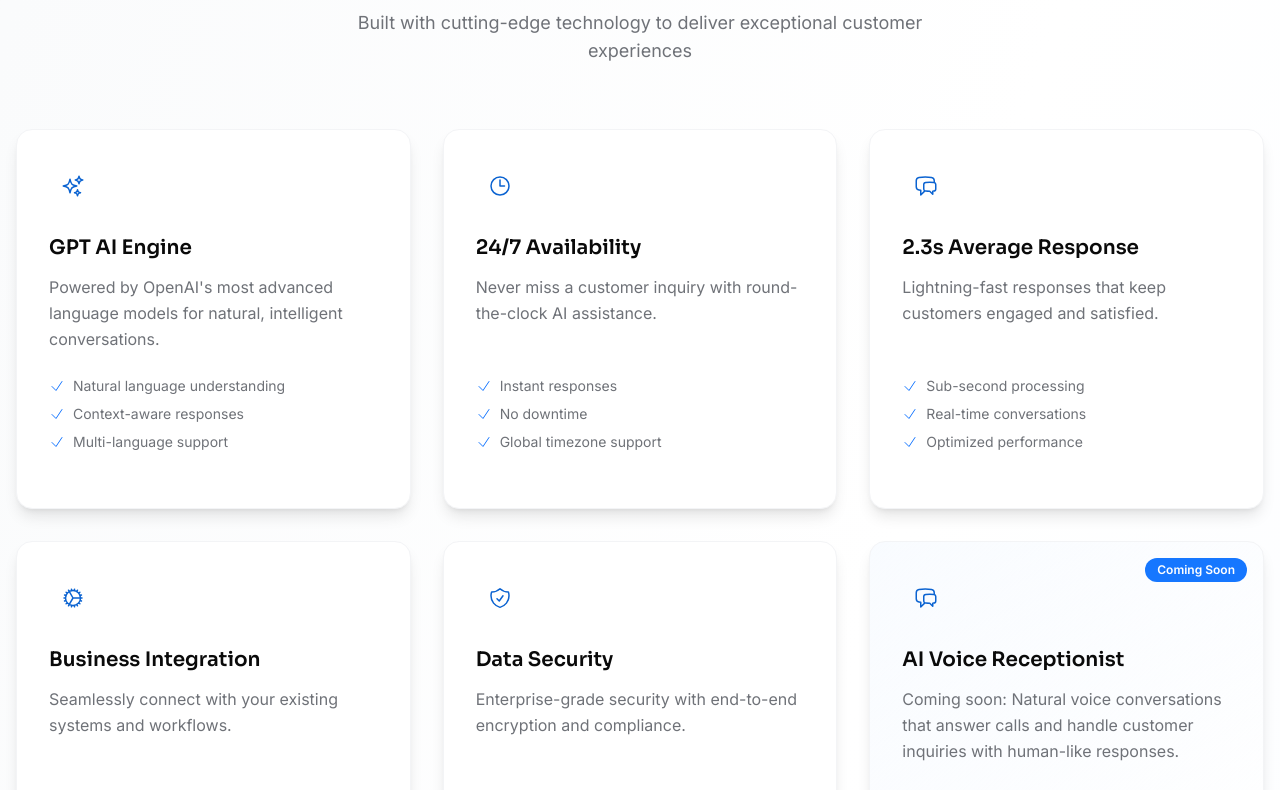
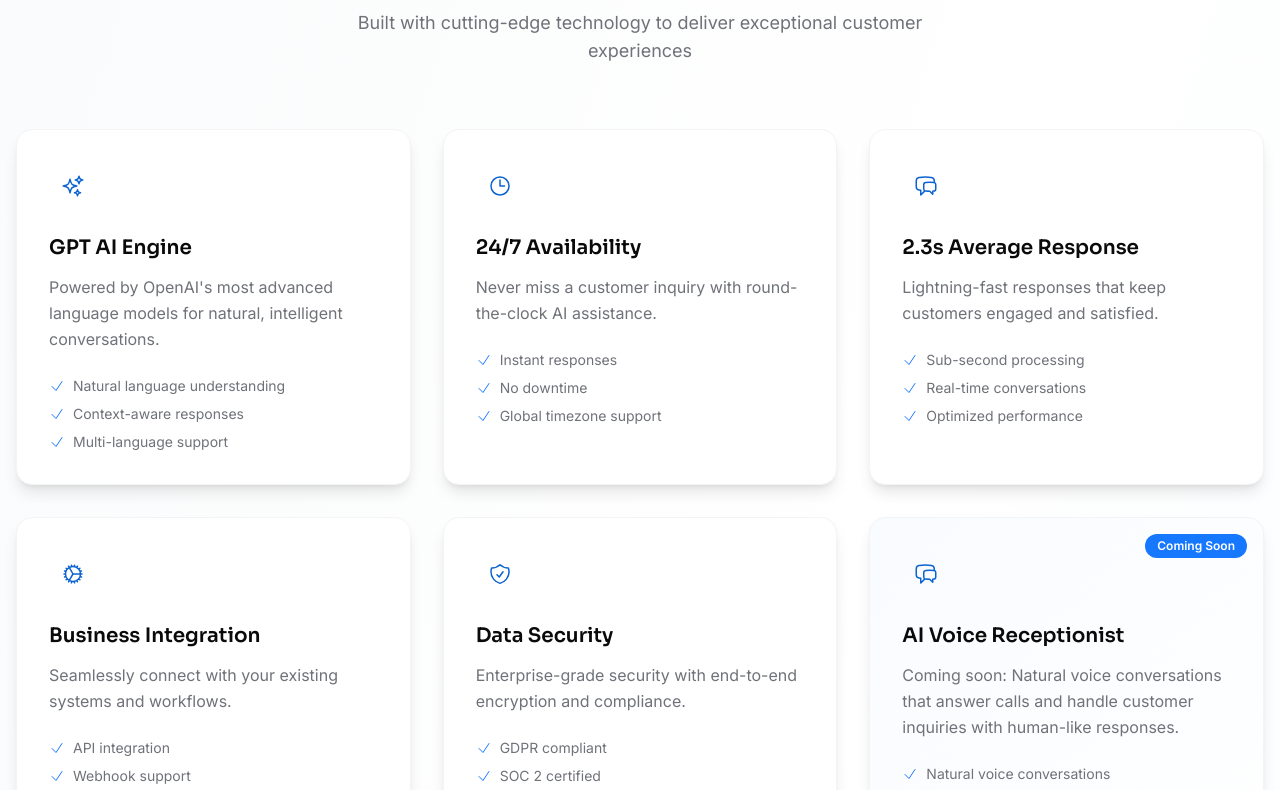
Before and after one commit to cabecaturbo/netiawebsite, a Next.js app: page /features in a window 1280 px wide. Shown: the part 700-1490 px from the top of the page. Built offline with nearby package versions, Linux system fonts and the light colour scheme.

Commit message:
Revert "Fix feature tiles to have uniform height"
This reverts commit 5f99e547fc2f81cb67efe327f1991a568b1500ea.

```diff
--- a/app/features/page.tsx
+++ b/app/features/page.tsx
@@ -129,7 +129,7 @@ export default function FeaturesPage() {
             {features.map((feature, index) => (
               <div
                 key={feature.name}
-                className={`bg-white rounded-2xl p-8 shadow-lg hover-lift transition-all duration-500 border border-gray-100 relative overflow-hidden group flex flex-col h-full ${
+                className={`bg-white rounded-2xl p-8 shadow-lg hover-lift transition-all duration-500 border border-gray-100 relative overflow-hidden group ${
                   feature.isComingSoon ? 'border-primary-200 bg-gradient-to-br from-primary-50/30 to-white' : ''
                 }`}
                 style={{ animationDelay: `${index * 0.1}s` }}
@@ -142,7 +142,7 @@ export default function FeaturesPage() {
                   </div>
                 )}
 
-                <div className="relative z-10 flex flex-col h-full">
+                <div className="relative z-10">
                   <div className="w-12 h-12 bg-primary-100 rounded-xl flex items-center justify-center mb-6 group-hover:bg-primary-500 transition-colors duration-300">
                     <feature.icon className="w-6 h-6 text-primary-600 group-hover:text-white transition-colors duration-300" />
                   </div>
@@ -151,11 +151,11 @@ export default function FeaturesPage() {
                     {feature.name}
                   </h3>
 
-                  <p className="text-muted mb-6 leading-relaxed flex-grow">
+                  <p className="text-muted mb-6 leading-relaxed">
                     {feature.description}
                   </p>
 
-                  <ul className="space-y-2 mb-6">
+                  <ul className="space-y-2">
                     {feature.highlights.map((highlight, idx) => (
                       <li key={idx} className="flex items-center text-sm text-muted">
                         <CheckIcon className="w-4 h-4 text-primary-500 mr-2 flex-shrink-0" />
@@ -165,7 +165,7 @@ export default function FeaturesPage() {
                   </ul>
 
                   {feature.isComingSoon && (
-                    <div className="mt-auto">
+                    <div className="mt-6">
                       <a
                         href="/waitlist"
                         className="w-full bg-primary-500 text-white text-center py-3 px-4 rounded-xl font-semibold hover:bg-primary-600 transition-all duration-300 hover-lift btn-enhanced inline-block"
```
